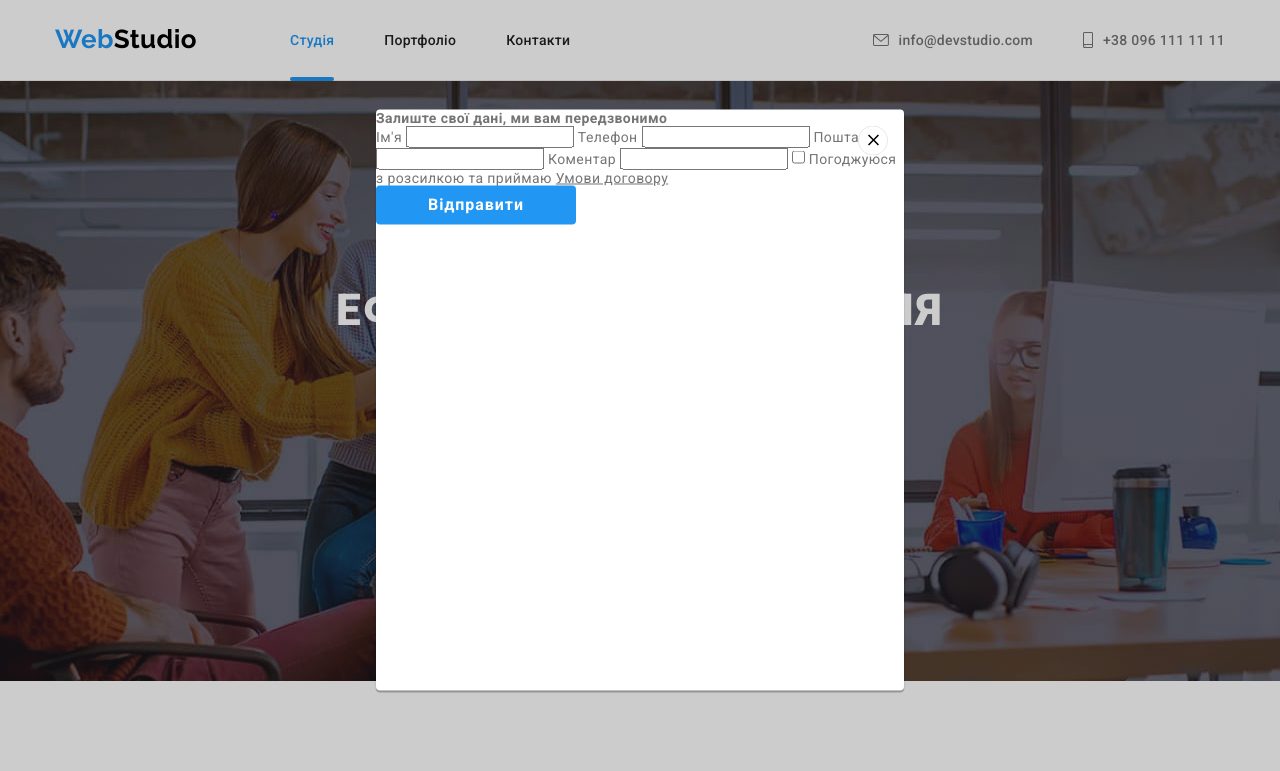
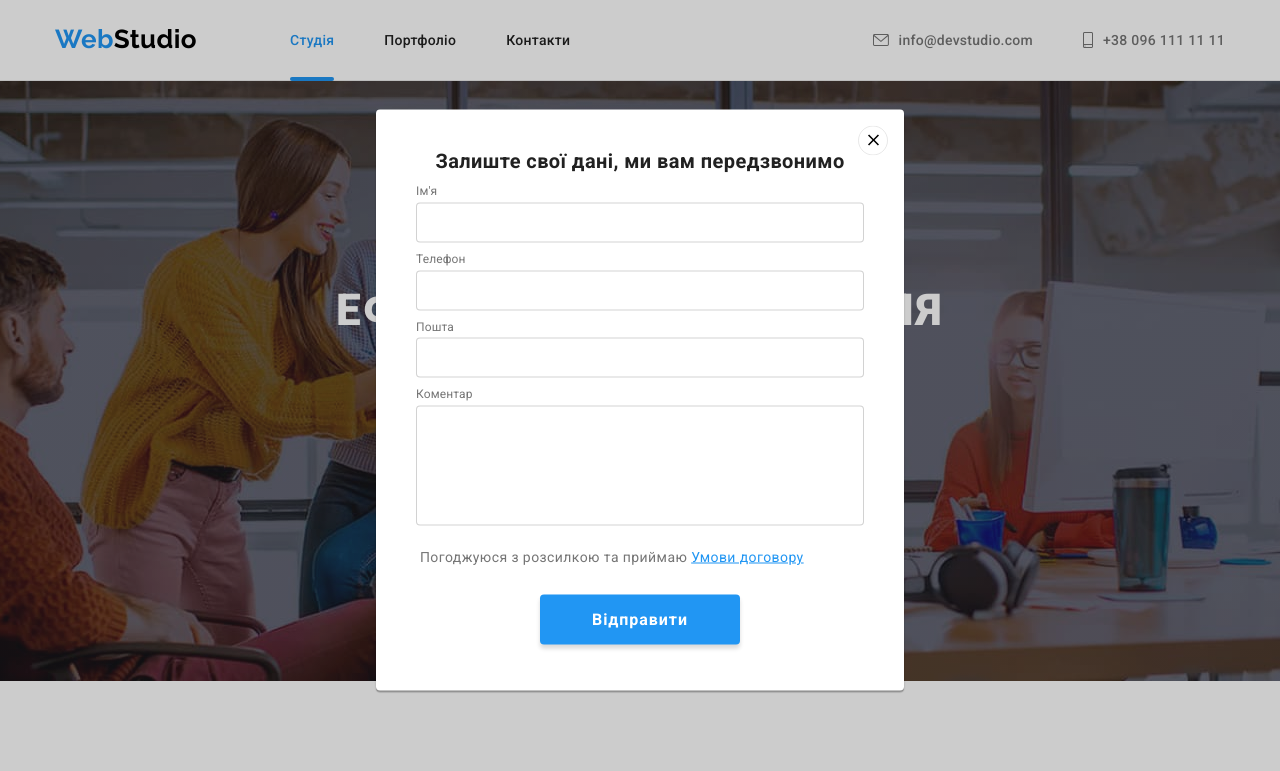
Before and after one commit to InnaForkert/goit-markup-hw-06, a plain HTML site: page index.html in a window 1280 px wide. Both pictures are taken after a click on the button "Замовити послугу". Shown: the top 771 px of the page. Drawn offline with nearby package versions, Linux system fonts and the light colour scheme.

Commit message:
added modal form css

```diff
--- a/index.html
+++ b/index.html
@@ -485,21 +485,27 @@
           </svg>
         </button>
         <form action="#" class="modal-form">
-          <h4>Залиште свої дані, ми вам передзвонимо</h4>
-          <label for="name">Ім'я</label>
-          <input type="name" name="name" id="name" />
-          <label for="tel">Телефон</label>
-          <input type="tel" name="tel" id="tel" />
-          <label for="email">Пошта</label>
-          <input type="email" name="email" id="email" />
-          <label for="comment">Коментар</label>
-          <input type="textarea" name="comment" id="comment" />
-          <input type="checkbox" name="check" value="check" />
-          <label for="check"
+          <h4 class="form-heading">Залиште свої дані, ми вам передзвонимо</h4>
+          <label for="name" class="form-label">Ім'я</label>
+          <input type="name" name="name" id="name" class="form-input" />
+          <label for="tel" class="form-label">Телефон</label>
+          <input type="tel" name="tel" id="tel" class="form-input" />
+          <label for="email" class="form-label">Пошта</label>
+          <input type="email" name="email" id="email" class="form-input" />
+          <label for="comment" class="form-label">Коментар</label>
+          <textarea
+            name="comment"
+            id="comment"
+            class="form-comment"
+            placeholder="Введіть текст"
+          >
+          </textarea>
+          <input type="checkbox" name="check" value="check" class="checkbox" />
+          <label for="check" class="terms-label"
             >Погоджуюся з розсилкою та приймаю
-            <a href="#">Умови договору</a></label
+            <a href="#" class="terms-link">Умови договору</a></label
           >
-          <button class="submit-btn">Відправити</button>
+          <button class="modal-submit">Відправити</button>
         </form>
       </div>
     </div>
--- a/styles.css/styles.css
+++ b/styles.css/styles.css
@@ -775,6 +775,7 @@ img {
 
   width: 528px;
   height: 581px;
+  padding: 40px;
 
   border-radius: 4px;
 
@@ -806,3 +807,82 @@ img {
   background-color: transparent;
   border: none;
 }
+
+/* modal form */
+
+.form-heading {
+  margin-bottom: 12px;
+
+  font-weight: 700;
+  font-size: 20px;
+  line-height: 23px;
+  text-align: center;
+
+  color: var(--black-text);
+}
+
+.form-label {
+  display: block;
+
+  margin-bottom: 4px;
+
+  font-size: 12px;
+  letter-spacing: 0.01em;
+}
+
+.form-input {
+  display: block;
+
+  margin-bottom: 10px;
+  width: 100%;
+  height: 40px;
+
+  border-radius: 4px;
+  border: 1px solid rgba(33, 33, 33, 0.2);
+}
+
+.form-comment::placeholder {
+  font-size: 12px;
+  letter-spacing: 0.01em;
+
+  color: rgba(117, 117, 117, 0.5);
+}
+
+.form-comment {
+  padding: 12px 16px;
+  margin-bottom: 20px;
+  width: 100%;
+  height: 120px;
+
+  border-radius: 4px;
+  border: 1px solid rgba(33, 33, 33, 0.2);
+
+  resize: none;
+}
+
+.terms-link {
+  color: var(--accent);
+}
+
+.checkbox {
+  appearance: none;
+}
+
+.modal-submit {
+  display: block;
+  margin: 30px auto 0 auto;
+  padding: 10px 52px;
+
+  font-weight: 700;
+  font-size: 16px;
+  text-align: center;
+  letter-spacing: 0.06em;
+  line-height: 1.88;
+
+  background-color: var(--accent);
+  color: var(--white);
+  border-radius: 4px;
+  border: none;
+  box-shadow: 0px 4px 4px rgba(0, 0, 0, 0.15);
+  cursor: pointer;
+}
```
